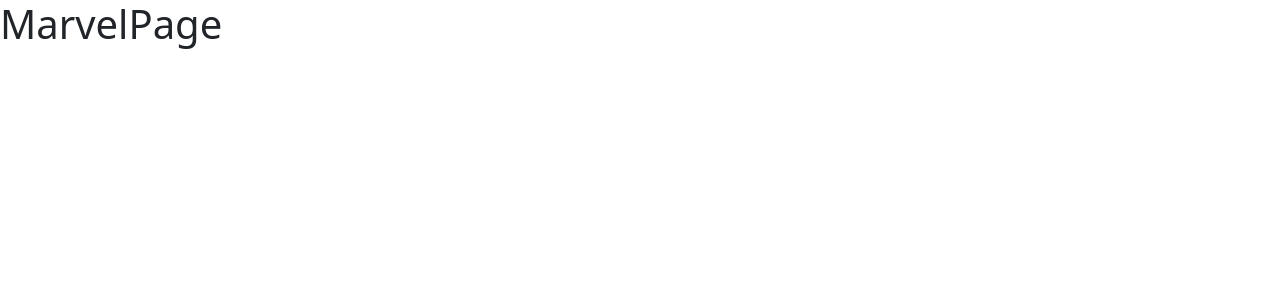
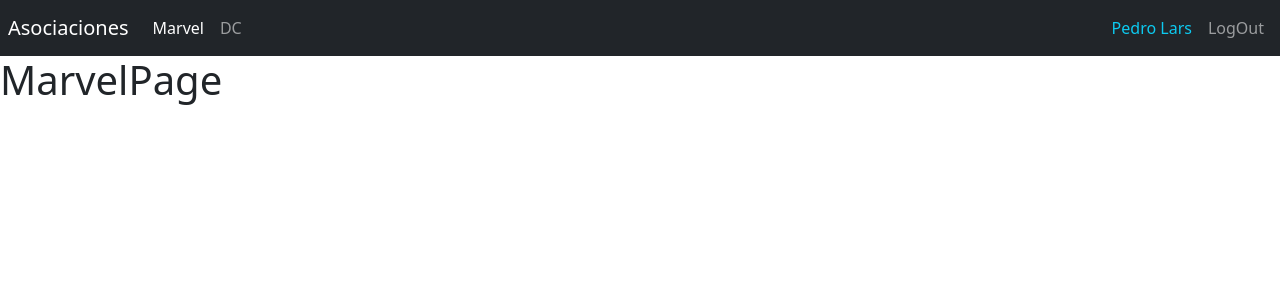
Before and after one commit to jhonnycgarcia/dev-talles-react-heroes-spa, a React (Vite) app: page /marvel in a window 1280 px wide. Shown: the top 300 px of the page. Built offline with nearby package versions, Linux system fonts and the light colour scheme.

Commit message:
Colocar clase de rutas activa

```diff
--- /dev/null
+++ b/src/auth/index.js
@@ -0,0 +1 @@
+export * from './pages'
--- /dev/null
+++ b/src/auth/pages/index.js
@@ -0,0 +1 @@
+export * from './LoginPage'
--- /dev/null
+++ b/src/heroes/index.js
@@ -0,0 +1 @@
+export * from './pages'
--- /dev/null
+++ b/src/heroes/pages/index.js
@@ -0,0 +1,2 @@
+export * from './MarvelPage'
+export * from './DCPage'
--- a/src/router/AppRouter.jsx
+++ b/src/router/AppRouter.jsx
@@ -1,11 +1,13 @@
 import { Navigate, Route, Routes } from "react-router-dom"
-import { MarvelPage } from "../heroes/pages/MarvelPage"
-import { DCPage } from "../heroes/pages/DCPage"
-import { LoginPage } from "../auth/pages/LoginPage"
+
+import { DCPage, MarvelPage } from "../heroes"
+import { LoginPage } from "../auth"
+import { Navbar } from "../ui"
 
 export const AppRouter = () => {
   return (
     <>
+      <Navbar />
         <Routes>
             <Route path="/marvel" element={<MarvelPage />} />
             <Route path="/dc" element={<DCPage />} />
--- /dev/null
+++ b/src/ui/components/Navbar.jsx
@@ -0,0 +1,51 @@
+import { Link, NavLink } from 'react-router-dom';
+
+export const Navbar = () => {
+    return (
+        <nav className="navbar navbar-expand-sm navbar-dark bg-dark p-2">
+
+            <Link
+                className="navbar-brand"
+                to="/"
+            >
+                Asociaciones
+            </Link>
+
+            <div className="navbar-collapse">
+                <div className="navbar-nav">
+
+                    <NavLink
+                        className={({ isActive }) => `nav-item nav-link ${isActive ? 'active' : ''}`}
+                        to="/marvel"
+                    >
+                        Marvel
+                    </NavLink>
+
+                    <NavLink
+                        className={({ isActive }) => `nav-item nav-link ${isActive ? 'active' : ''}`}
+                        to="/dc"
+                    >
+                        DC
+                    </NavLink>
+                </div>
+            </div>
+
+            <div className="navbar-collapse collapse w-100 order-3 dual-collapse2 d-flex justify-content-end">
+                <ul className="navbar-nav ml-auto">
+                    {/* <NavLink
+                        className={({ isActive }) => `nav-item nav-link ${isActive ? 'active' : ''}`}
+                        to="/login"
+                    >
+                        Logout
+                    </NavLink> */}
+                    <span className='nav-item nav-link text-info'>
+                        Pedro Lars
+                    </span>
+                    <button className='nav-item nav-link btn'>
+                        LogOut
+                    </button>
+                </ul>
+            </div>
+        </nav>
+    )
+}
--- /dev/null
+++ b/src/ui/components/index.js
@@ -0,0 +1 @@
+export * from './Navbar'
--- /dev/null
+++ b/src/ui/index.js
@@ -0,0 +1 @@
+export * from './components'
```
Also changed, not shown: 1 other file (tests, documents, lock files or other folders).
